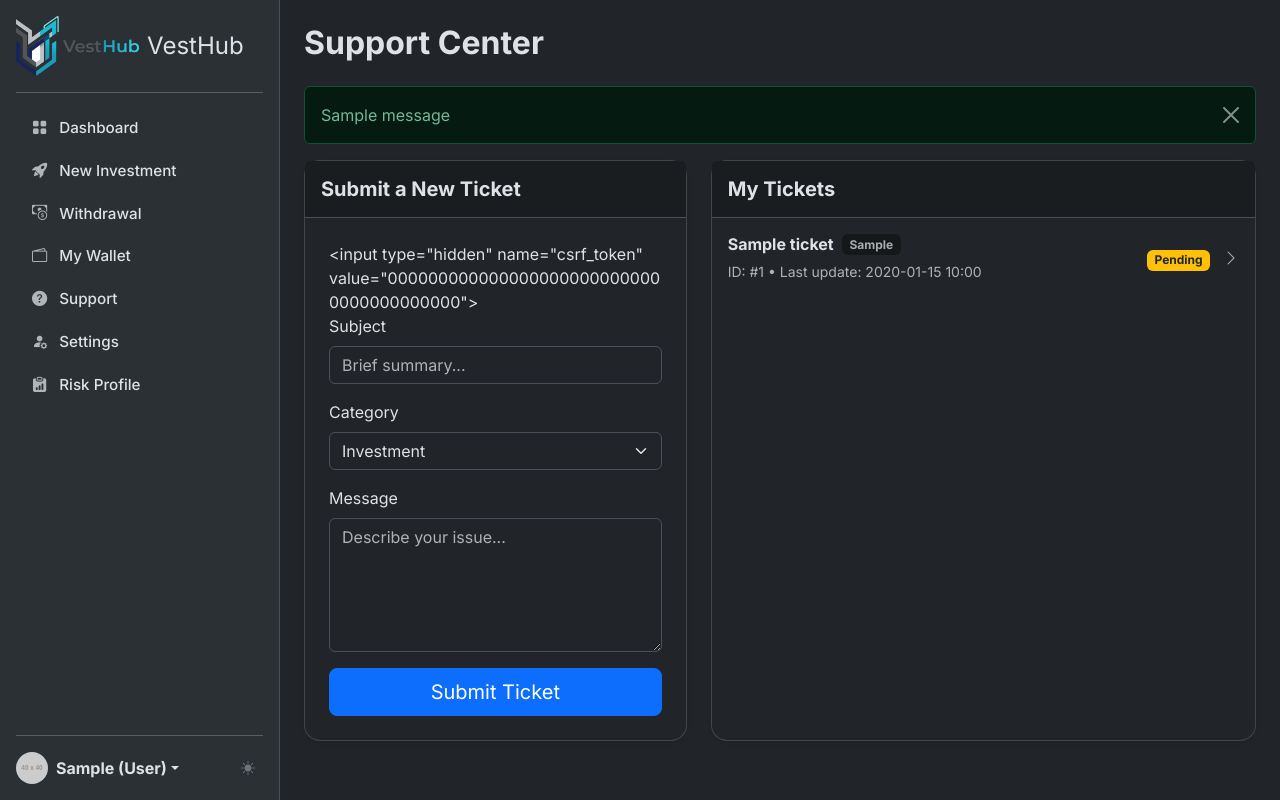
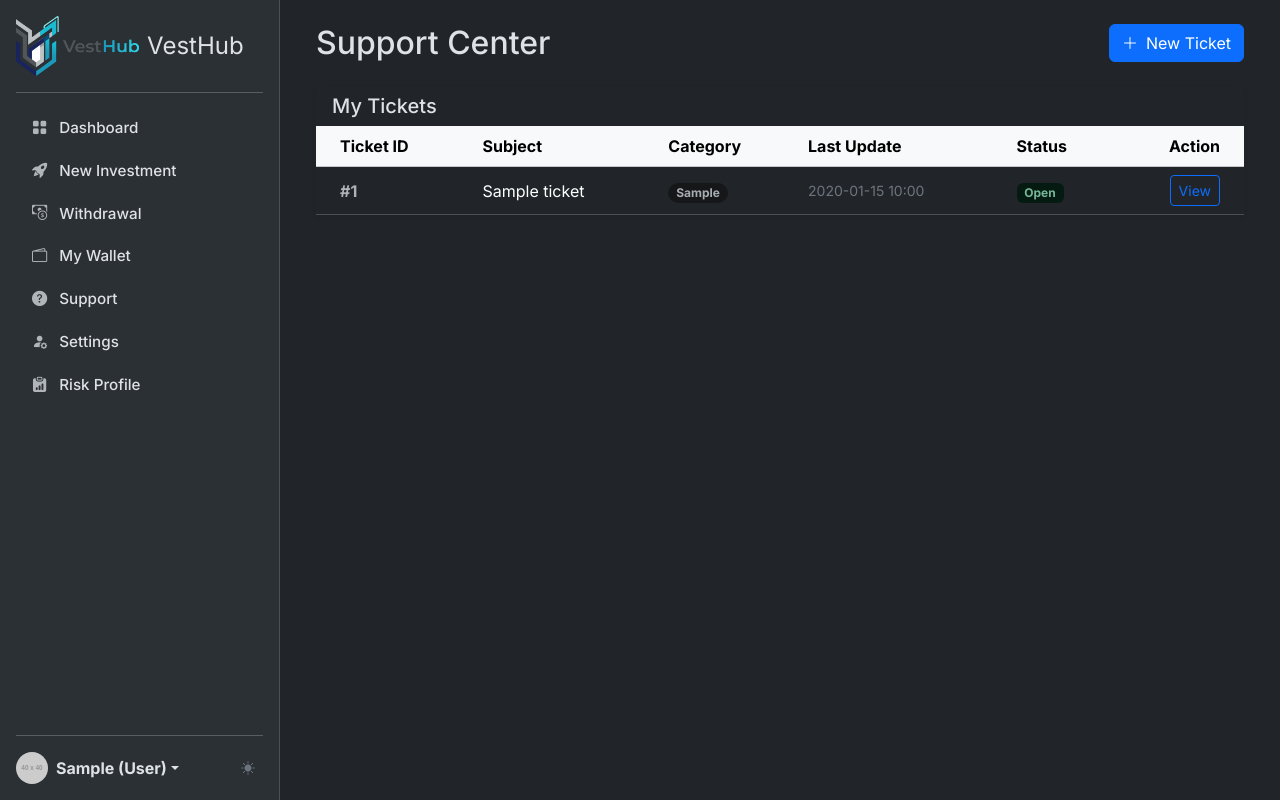
Before and after one commit to pdrm55/vesthub, a Flask app: page /support in a window 1280 px wide. Run offline with Flask 3, Linux system fonts and the light colour scheme; a user stored in the database is signed in; tables that the repository leaves empty hold one stand-in row (values such as "Sample post"); grey boxes labelled with a size stand in for pictures from a placeholder-image service; one stand-in notice (Sample message) is shown; some libraries are stand-ins or nearby versions.

Commit message:
Support update

```diff
--- a/templates/support.html
+++ b/templates/support.html
@@ -3,99 +3,112 @@
 {% block title %}Support Center{% endblock %}
 
 {% block content %}
-<!-- Page Header -->
-<h1 class="h2 fw-bold mb-4">Support Center</h1>
+<div class="container-fluid">
+    <div class="d-flex justify-content-between align-items-center mb-4">
+        <h2 class="mb-0">Support Center</h2>
+        <button class="btn btn-primary" type="button" data-bs-toggle="collapse" data-bs-target="#newTicketCollapse" aria-expanded="false" aria-controls="newTicketCollapse">
+            <i class="bi bi-plus-lg me-2"></i>New Ticket
+        </button>
+    </div>
 
-<!-- Flash Messages Area -->
-{% with messages = get_flashed_messages(with_categories=true) %}
-  {% if messages %}
-    {% for category, message in messages %}
-      <div class="alert alert-{{ category }} alert-dismissible fade show" role="alert">
-        {{ message }}
-        <button type="button" class="btn-close" data-bs-dismiss="alert" aria-label="Close"></button>
+    <!-- New Ticket Form (Collapsible) -->
+    <div class="collapse mb-4" id="newTicketCollapse">
+        <div class="card shadow-sm border-0">
+            <div class="card-header bg-transparent border-bottom-0 pt-3">
+                <h5 class="mb-0 text-primary"><i class="bi bi-pencil-square me-2"></i>Submit a Ticket</h5>
             </div>
-    {% endfor %}
-  {% endif %}
-{% endwith %}
+            <div class="card-body">
+                <form method="POST" action="{{ url_for('user.support') }}">
+                    <!-- توکن CSRF به درستی و مخفی قرار داده شده است -->
+                    <input type="hidden" name="csrf_token" value="{{ csrf_token() }}">
 
-<div class="row g-4">
-    <!-- Left Column: Create Ticket -->
-    <div class="col-lg-5">
-        <div class="card shadow-sm rounded-4 h-100">
-            <div class="card-header bg-dark-subtle p-3">
-                <h5 class="fw-bold mb-0">Submit a New Ticket</h5>
+                    <div class="row g-3">
+                        <div class="col-md-6">
+                            <label for="subject" class="form-label">Subject</label>
+                            <input type="text" class="form-control" id="subject" name="subject" placeholder="Brief summary of the issue" required>
                         </div>
-            <div class="card-body p-4">
-                <!-- New Ticket Submission Form -->
-                <form method="POST" action="{{ url_for('user.support') }}">
-                    {{ form.hidden_tag() if form else '<input type="hidden" name="csrf_token" value="' + csrf_token() + '">' | safe }}
-                    <!-- Subject Field -->
-                    <div class="mb-3">
-                        <label for="supportSubject" class="form-label">Subject</label>
-                        <input type="text" class="form-control" id="supportSubject" name="subject" placeholder="Brief summary..." required>
-                    </div>
-                    <!-- Category Selection -->
-                    <div class="mb-3">
-                        <label for="supportCategory" class="form-label">Category</label>
-                        <select class="form-select" id="supportCategory" name="category">
-                            <option value="investment">Investment</option>
-                            <option value="payment">Payment/Deposit</option>
-                            <option value="withdrawal">Withdrawal</option>
-                            <option value="account">Account/KYC</option>
-                            <option value="other">Other</option>
+                        <div class="col-md-6">
+                            <label for="category" class="form-label">Category</label>
+                            <select class="form-select" id="category" name="category">
+                                <option value="Technical">Technical Issue</option>
+                                <option value="Billing">Billing & Payments</option>
+                                <option value="Account">Account Security</option>
+                                <option value="Verification">KYC Verification</option>
+                                <option value="Other">Other</option>
                             </select>
                         </div>
-                    <!-- Message Body -->
-                    <div class="mb-3">
-                        <label for="supportMessage" class="form-label">Message</label>
-                        <textarea class="form-control" id="supportMessage" name="message" rows="5" placeholder="Describe your issue..." required></textarea>
+                        <div class="col-12">
+                            <label for="message" class="form-label">Message</label>
+                            <textarea class="form-control" id="message" name="message" rows="4" placeholder="Describe your issue in detail..." required></textarea>
                         </div>
-                    <!-- Submit Button -->
-                    <div class="d-grid">
-                        <button type="submit" class="btn btn-primary btn-lg">Submit Ticket</button>
+                        <div class="col-12 text-end">
+                            <button type="button" class="btn btn-secondary me-2" data-bs-toggle="collapse" data-bs-target="#newTicketCollapse">Cancel</button>
+                            <button type="submit" class="btn btn-primary px-4">Submit Ticket</button>
+                        </div>
                     </div>
                 </form>
             </div>
         </div>
     </div>
 
-    <!-- Right Column: My Tickets -->
-    <div class="col-lg-7">
-        <div class="card shadow-sm rounded-4 h-100">
-            <div class="card-header bg-dark-subtle p-3">
-                <h5 class="fw-bold mb-0">My Tickets</h5>
+    <!-- Tickets History -->
+    <div class="card shadow-sm border-0">
+        <div class="card-header bg-transparent border-bottom-0">
+            <h5 class="mb-0">My Tickets</h5>
         </div>
-            <div class="list-group list-group-flush">
-                <!-- Loop through existing tickets -->
+        <div class="card-body p-0">
+            <div class="table-responsive">
+                <table class="table table-hover align-middle mb-0">
+                    <thead class="table-light">
+                        <tr>
+                            <th scope="col" class="ps-4">Ticket ID</th>
+                            <th scope="col">Subject</th>
+                            <th scope="col">Category</th>
+                            <th scope="col">Last Update</th>
+                            <th scope="col">Status</th>
+                            <th scope="col" class="text-end pe-4">Action</th>
+                        </tr>
+                    </thead>
+                    <tbody>
+                        {% if tickets %}
                             {% for ticket in tickets %}
-                <!-- Each ticket is a link to its detail view -->
-                <a href="{{ url_for('user.ticket_view', ticket_id=ticket.id) }}" class="list-group-item list-group-item-action py-3 d-flex justify-content-between align-items-center">
-                    <div>
-                        <div class="d-flex align-items-center mb-1">
-                            <h6 class="mb-0 fw-bold me-2">{{ ticket.subject }}</h6>
-                            <span class="badge bg-secondary-subtle text-secondary-emphasis">{{ ticket.category }}</span>
+                            <tr>
+                                <td class="ps-4 fw-bold text-muted">#{{ ticket.id }}</td>
+                                <td>
+                                    <span class="d-block text-truncate" style="max-width: 250px;">{{ ticket.subject }}</span>
+                                </td>
+                                <td><span class="badge bg-secondary-subtle text-secondary-emphasis rounded-pill">{{ ticket.category }}</span></td>
+                                <td class="text-secondary small">{{ ticket.updated_at.strftime('%Y-%m-%d %H:%M') }}</td>
+                                <td>
+                                    {% if ticket.status == 'open' %}
+                                        <span class="badge bg-success-subtle text-success-emphasis">Open</span>
+                                    {% elif ticket.status == 'answered' %}
+                                        <span class="badge bg-warning-subtle text-warning-emphasis">Answered</span>
+                                    {% elif ticket.status == 'closed' %}
+                                        <span class="badge bg-secondary-subtle text-secondary-emphasis">Closed</span>
+                                    {% else %}
+                                        <span class="badge bg-info-subtle text-info-emphasis">{{ ticket.status }}</span>
+                                    {% endif %}
+                                </td>
+                                <td class="text-end pe-4">
+                                    <a href="{{ url_for('user.ticket_view', ticket_id=ticket.id) }}" class="btn btn-sm btn-outline-primary">
+                                        View
+                                    </a>
+                                </td>
+                            </tr>
+                            {% endfor %}
+                        {% else %}
+                            <tr>
+                                <td colspan="6" class="text-center py-5">
+                                    <div class="text-muted">
+                                        <i class="bi bi-inbox fs-1 d-block mb-3"></i>
+                                        <p>No support tickets found.</p>
                                     </div>
-                        <small class="text-body-secondary">ID: #{{ ticket.id }} • Last update: {{ ticket.updated_at.strftime('%Y-%m-%d %H:%M') }}</small>
-                    </div>
-                    <div>
-                        <!-- Display status badge based on ticket status -->
-                        {% if ticket.status == 'open' %}
-                            <span class="badge bg-warning text-dark">Pending</span>
-                        {% elif ticket.status == 'admin_replied' %}
-                            <span class="badge bg-primary">Answered</span>
-                        {% else %}
-                            <span class="badge bg-success">Closed</span>
+                                </td>
+                            </tr>
                         {% endif %}
-                        <i class="bi bi-chevron-right ms-2 text-muted"></i>
-                    </div>
-                </a>
-                <!-- Message shown if no tickets are found -->
-                {% else %}
-                <div class="text-center py-5 text-muted">
-                    <i class="bi bi-inbox fs-1 d-block mb-2"></i>
-                    No tickets found.
-                </div>
-                {% endfor %}
+                    </tbody>
+                </table>
             </div>
         </div>
     </div>
```
Lines whose indentation alone changed are shown as unchanged.
